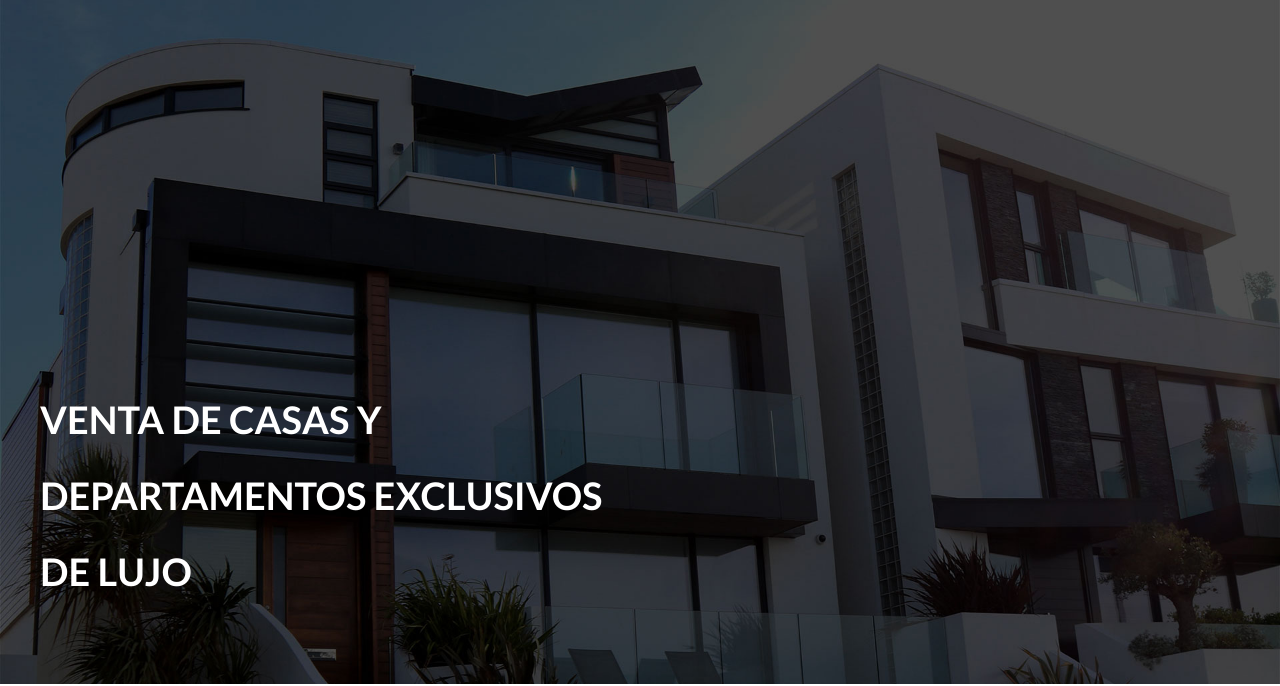
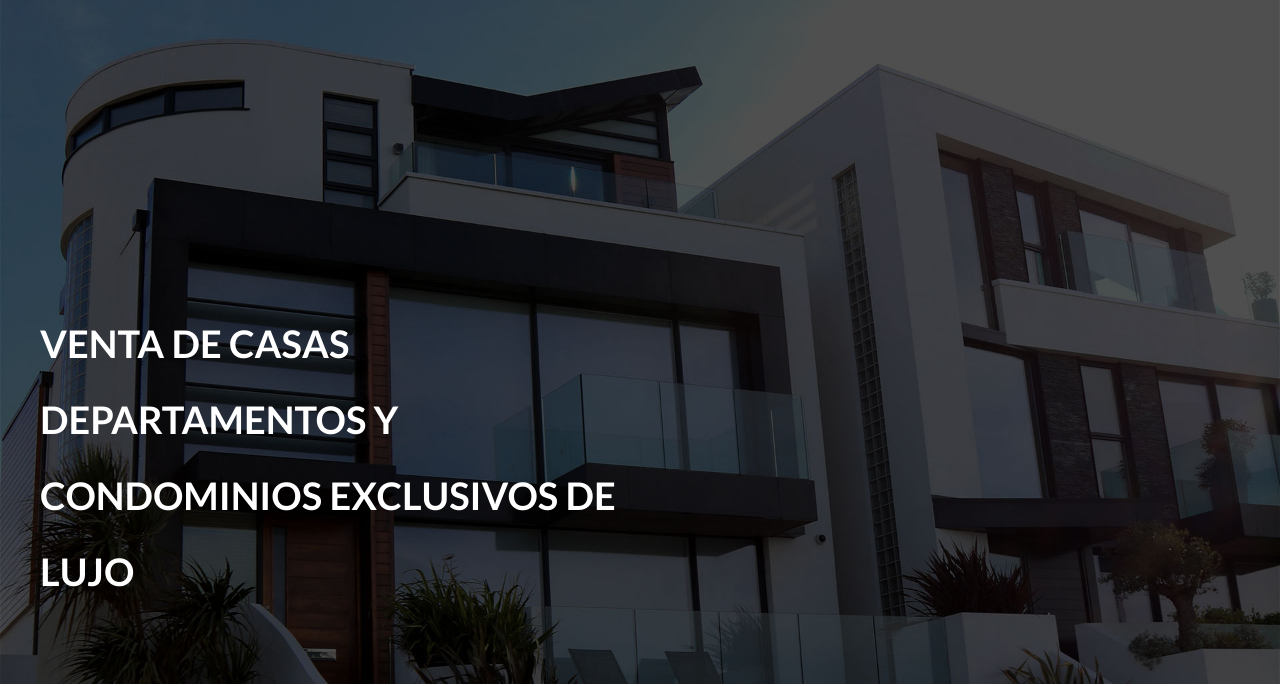
Before and after one commit to eddyramoss/bienes_raices, a plain HTML site: page index.html in a window 1280 px wide. Shown: the part 116-802 px from the top of the page. Drawn offline with Linux system fonts and the light colour scheme.

```diff
--- a/index.html
+++ b/index.html
@@ -34,7 +34,7 @@
             <a href="contacto.html">Contacto</a>
           </nav>
         </div>
-        <h1>VENTA DE CASAS Y DEPARTAMENTOS EXCLUSIVOS DE LUJO</h1>
+        <h1>VENTA DE CASAS DEPARTAMENTOS Y CONDOMINIOS EXCLUSIVOS DE LUJO</h1>
       </div>
     </header>
 
```
